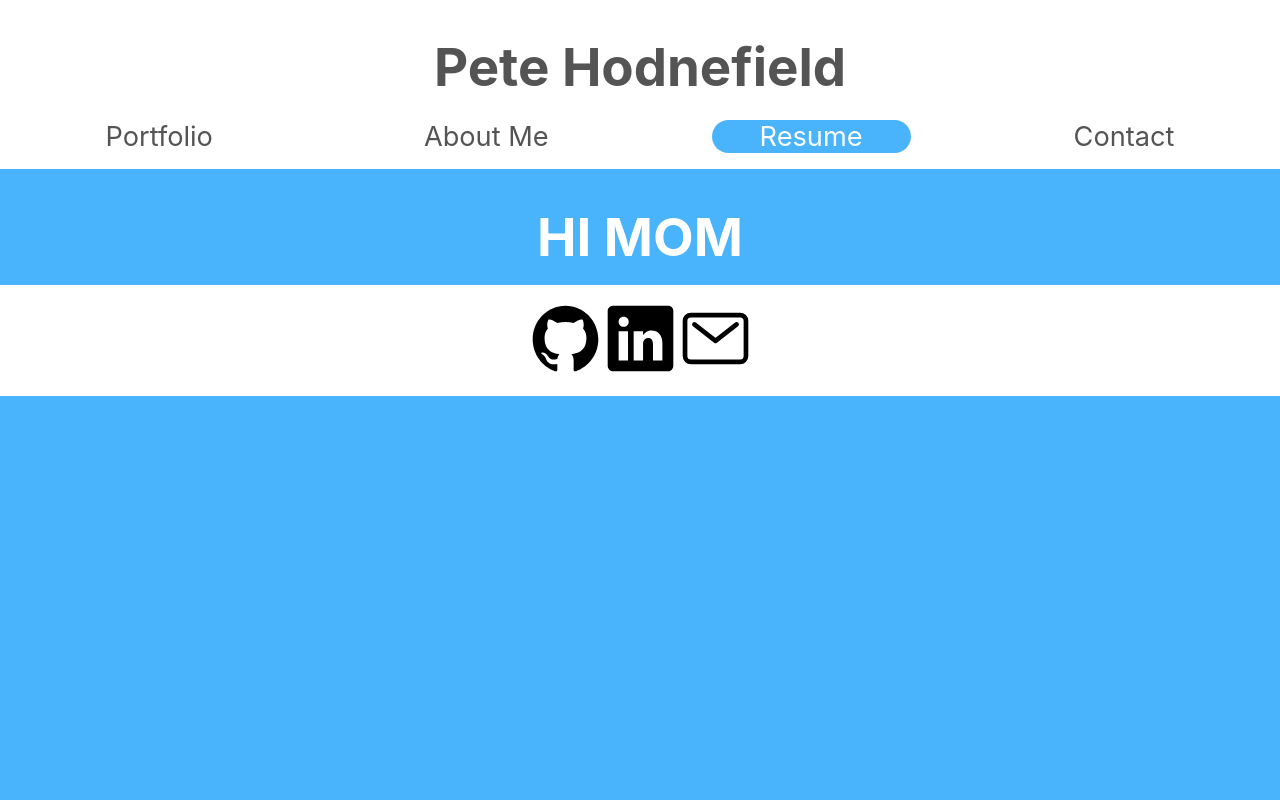
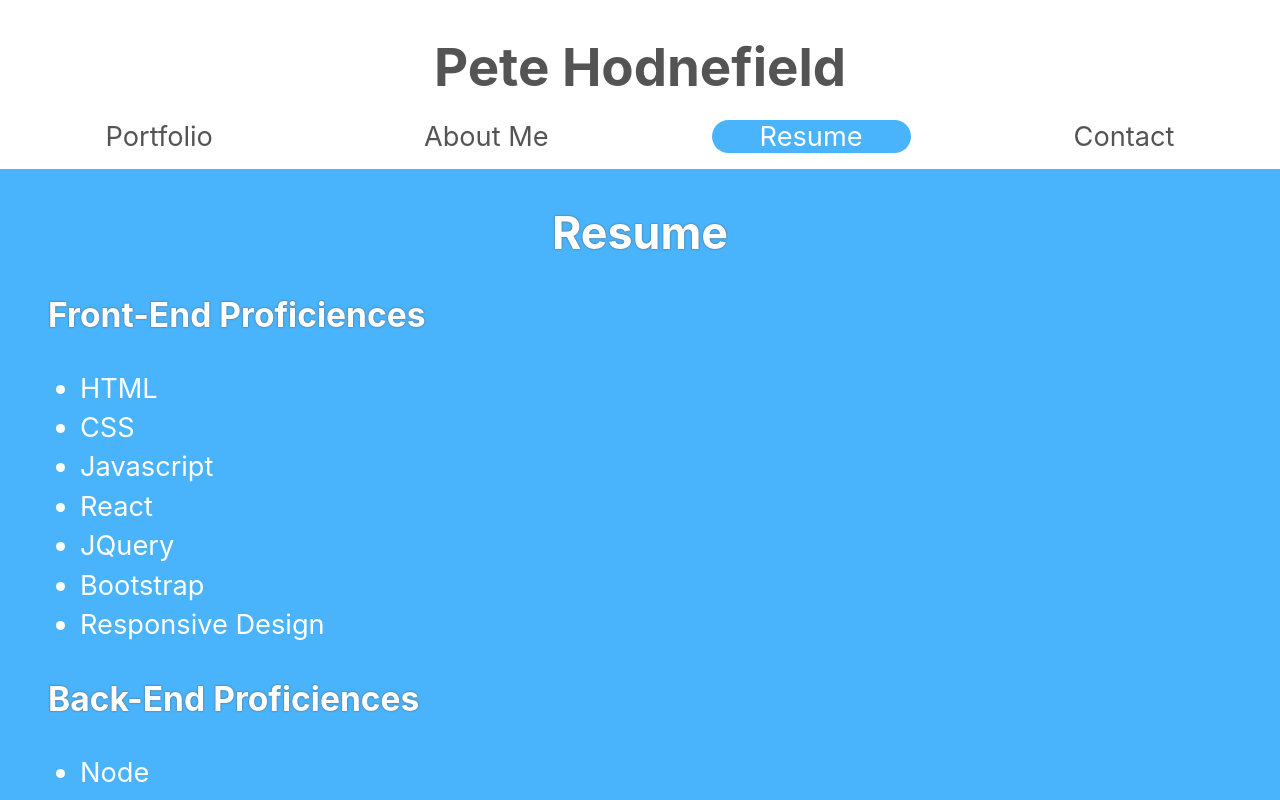
Before and after one commit to petehodnefield/wonderfolio, a React (Create React App) app: page / in a window 1280 px wide. Both pictures are taken after a click on the element "Resume". Shown: the top 800 px of the page. Built offline with nearby package versions, Linux system fonts and the light colour scheme.

Commit message:
added resume content

```diff
--- a/src/App.js
+++ b/src/App.js
@@ -39,7 +39,7 @@ function App() {
   }
 
   return (
-    <div>
+    <div className='master-container'>
       <header>
         <Header
           categories={categories}
@@ -50,8 +50,9 @@ function App() {
       </header>
       <main>
         {renderComponent()}
-        <Footer></Footer>
       </main>
+      <Footer></Footer>
+
     </div>
 
   );
--- a/src/components/Resume/index.js
+++ b/src/components/Resume/index.js
@@ -1,8 +1,47 @@
 import React from 'react'
+import resume from '../../assets/resume/PeteHodnefieldResume.pdf'
 
 function Resume() {
+    const frontEndProficiencies = [
+        {skill: "HTML"},
+        {skill: "CSS"},
+        {skill: "Javascript"},
+        {skill: "React"},
+        {skill: "JQuery"},
+        {skill: "Bootstrap"},
+        {skill: "Responsive Design"},
+    ]
+
+    const backEndProficiences = [
+        {skill: "Node"},
+        {skill: "Express"},
+        {skill: "APIs"},
+        {skill: "MongoDb"},
+        {skill: "MYSQL, Sequelize"},
+    ]
+
     return (
-        <h1> HI MOM</h1>
+        <div>
+            <h2 className='section-header'>Resume</h2>
+            <div className='proficiencies-container'>
+                <h3 className='proficiencies-header'>Front-End Proficiences</h3>
+                <ul className='proficiencies-list'>
+                    {frontEndProficiencies.map(frontEnd => (
+                        <li className='proficiencies-list-item'>{frontEnd.skill}</li>
+                    ))}
+                </ul>
+            </div>
+            <div className='proficiencies-container'>
+                <h3 className='proficiencies-header'>Back-End Proficiences</h3>
+                <ul className='proficiencies-list'>
+                    {backEndProficiences.map(backEnd => (
+                        <li className='proficiencies-list-item'>{backEnd.skill}</li>
+                    ))}
+                </ul>
+            </div>
+            <a className='download-btn' href={resume} download>Download my resume</a>
+
+        </div>
     )
 }
 
--- a/src/styles.css
+++ b/src/styles.css
@@ -24,6 +24,14 @@ body {
     color: var(--white);
     background: var(--primary);
     text-align: center;
+    height: 100vh;
+}
+
+#root {
+    position: relative;
+}
+.master-container {
+    position: relative;
 }
 
 a {
@@ -178,12 +186,44 @@ h1 {
     background-color: var(--secondary);
 }
 
+/* Resume style begin */
 
+.proficiencies-container {
+    text-align: left;
+    padding-left: 3rem;
+}
+.proficiencies-header {
+    text-shadow: 0px 0px 2px var(--secondary);
+    font-size: 2.1rem;
+
+}
+.proficiencies-list {
+    padding: 0;
+    padding-left: 2rem;
+    text-align: left;
+}
+
+.proficiencies-list-item {
+    font-size: 1.7rem;
+    padding: .2rem 0;
+}
+
+.download-btn {
+    font-size: 2rem;
+    text-decoration: none;
+}
+
+/* Footer style begin */
 .footer {
     background-color: var(--white);
     color: var(--secondary);
     text-align: center;
     width: 100%;
+    position: relative;
+    margin-top: 2rem;
+    height: 8rem;
+    bottom: 0;
+    left: 0;
 }
 
 .footer-list {
```
Also changed, not shown: 1 other file (tests, documents, lock files or other folders).
